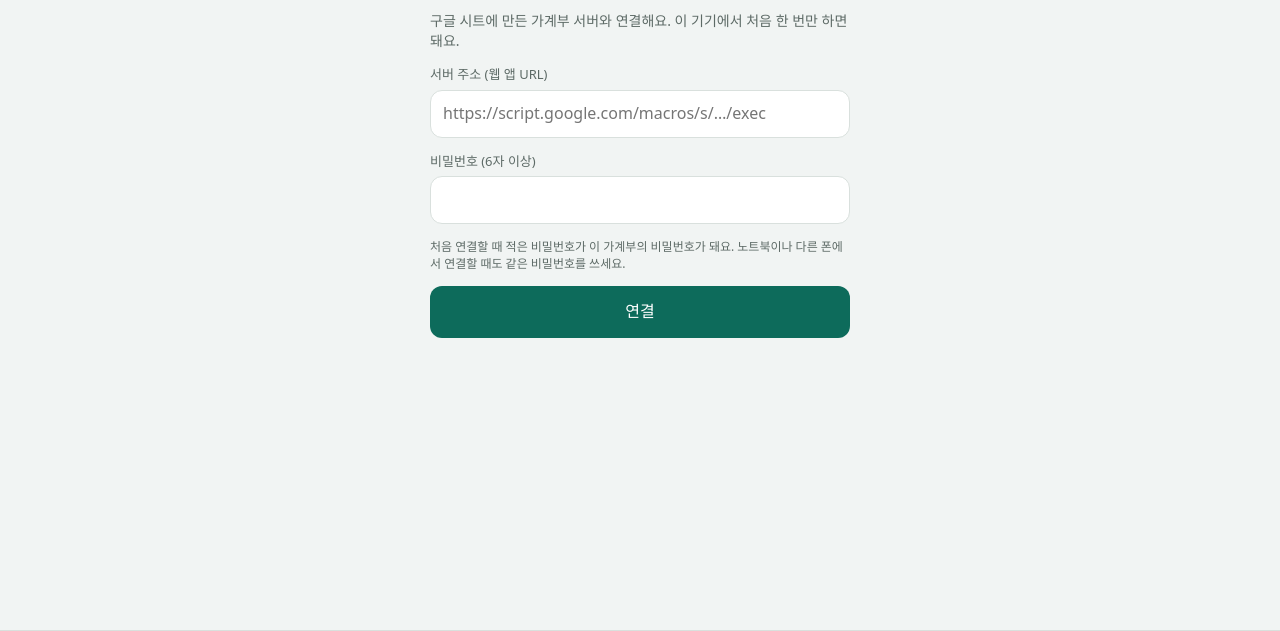
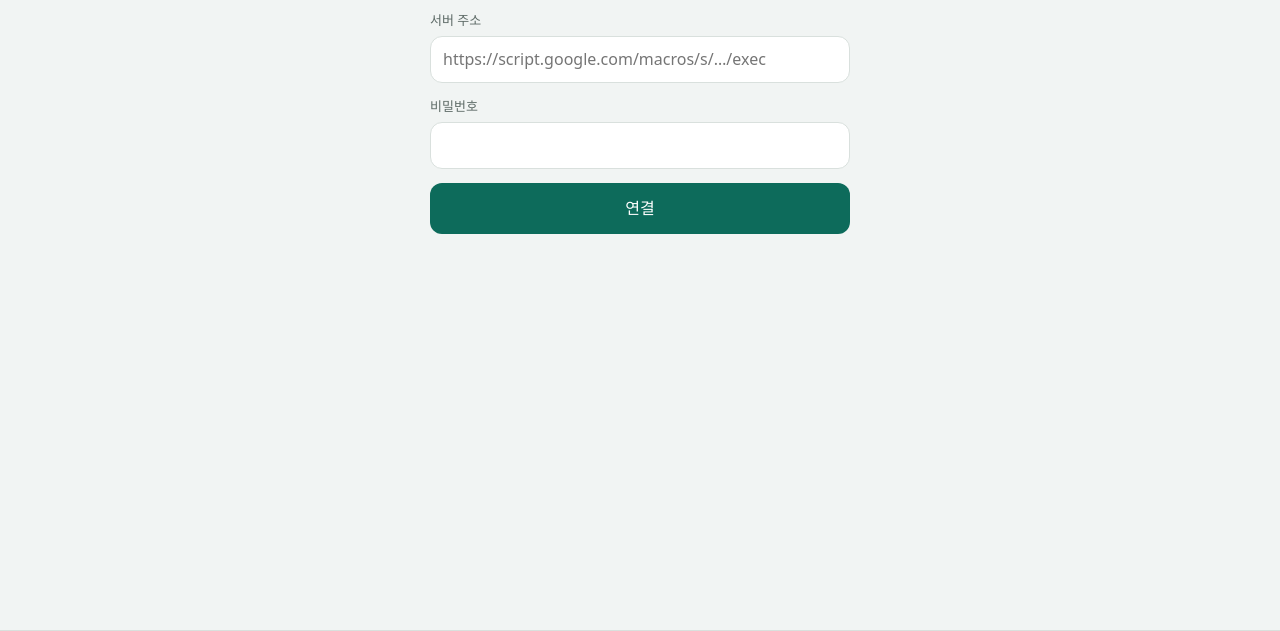
Before and after one commit to yewone1/bankk, a plain HTML site: page index.html in a window 1280 px wide. Shown: the part 169-800 px from the top of the page. Drawn offline with Linux system fonts and the light colour scheme; a web font is replaced by a local one.

Commit message:
Simplify connect screen text
Co-Authored-By: Claude Opus 5.5 <noreply@anthropic.com>

```diff
--- a/index.html
+++ b/index.html
@@ -788,11 +788,9 @@ function viewSetup(){
   return `<div class="setup">
     <img src="icons/icon-192.png" alt="" width="64" height="64" style="border-radius:16px">
     <h1>돈의 흐름 가계부</h1>
-    <p class="hint" style="font-size:14px">구글 시트에 만든 가계부 서버와 연결해요. 이 기기에서 처음 한 번만 하면 돼요.</p>
     ${S.setupErr?`<div class="banner err">${esc(S.setupErr)}</div>`:''}
-    <div class="field"><label for="c-url">서버 주소 (웹 앱 URL)</label><input class="input" id="c-url" inputmode="url" autocomplete="off" autocapitalize="off" spellcheck="false" placeholder="https://script.google.com/macros/s/…/exec" value="${esc(S.setupUrl||'')}"></div>
-    <div class="field"><label for="c-key">비밀번호 (6자 이상)</label><input class="input" id="c-key" type="password" autocomplete="current-password"></div>
-    <p class="hint">처음 연결할 때 적은 비밀번호가 이 가계부의 비밀번호가 돼요. 노트북이나 다른 폰에서 연결할 때도 같은 비밀번호를 쓰세요.</p>
+    <div class="field"><label for="c-url">서버 주소</label><input class="input" id="c-url" inputmode="url" autocomplete="off" autocapitalize="off" spellcheck="false" placeholder="https://script.google.com/macros/s/…/exec" value="${esc(S.setupUrl||'')}"></div>
+    <div class="field"><label for="c-key">비밀번호</label><input class="input" id="c-key" type="password" autocomplete="current-password"></div>
     <button class="btn primary block" data-act="connect" ${S.connecting?'disabled':''}>${S.connecting?'연결하는 중…':'연결'}</button>
   </div>`;
 }
```
